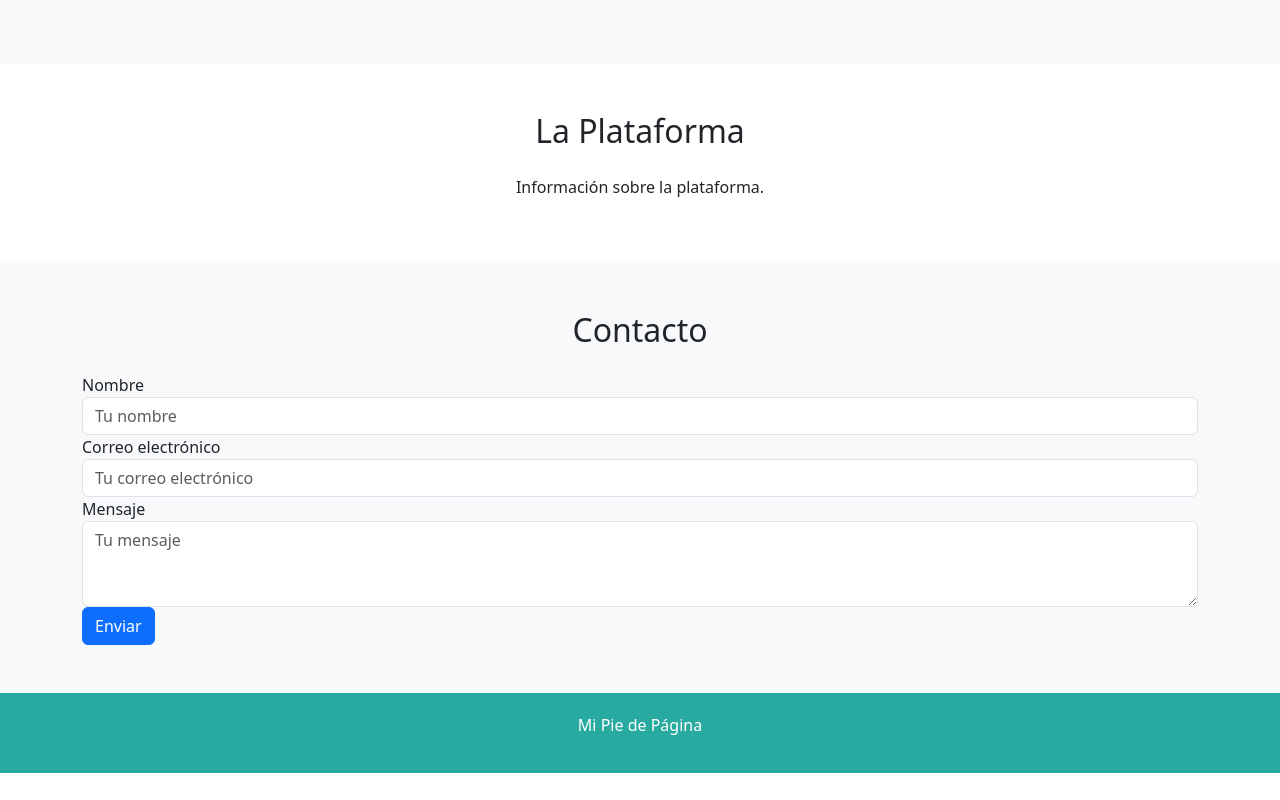
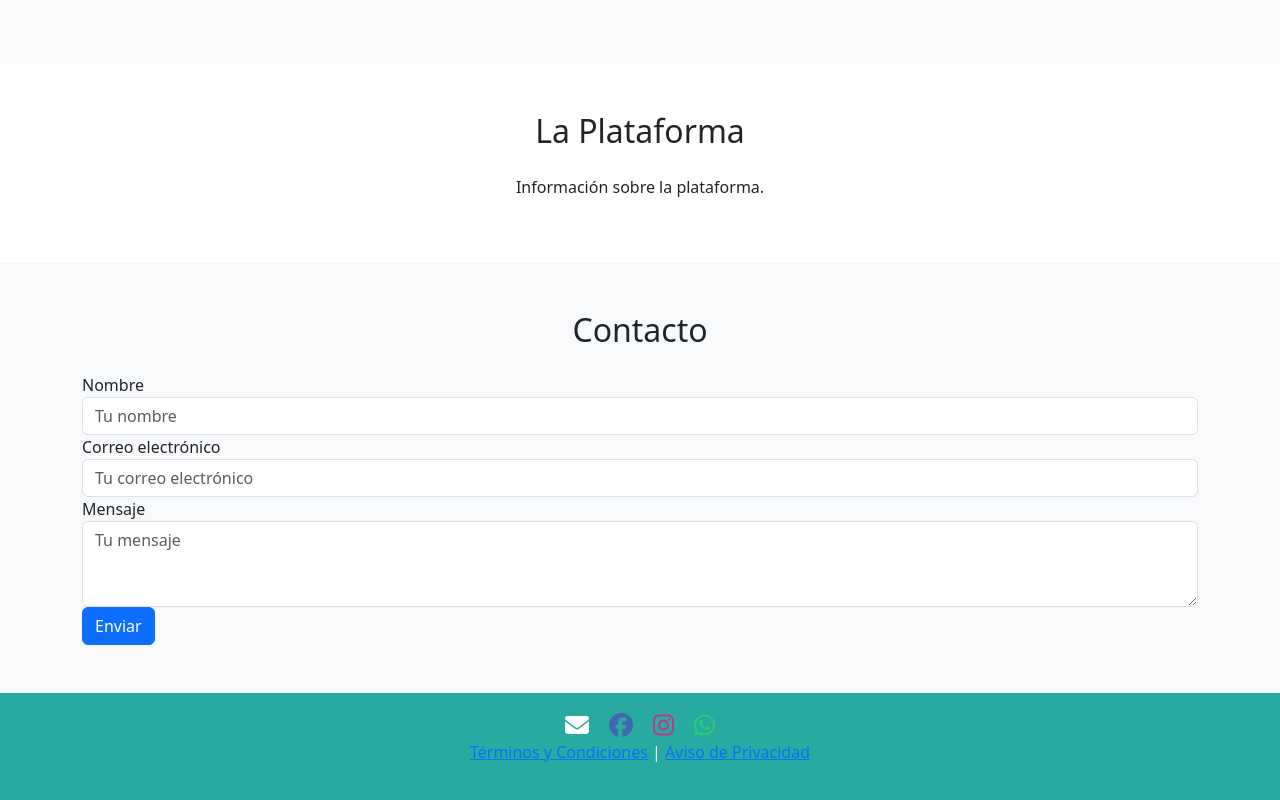
Before and after one commit to brixxdd/TemplateDinamico, a Nuxt app: page / in a window 1280 px wide. Shown: the part 934-1734 px from the top of the page. Before the commit the page ends 1707 px from the top, so only its background shows below. Built offline with nearby package versions, Linux system fonts and the light colour scheme.

Commit message:
terminos y condicioness

```diff
--- a/components/Footer.vue
+++ b/components/Footer.vue
@@ -1,27 +1,53 @@
 <template>
   <footer class="footer" :style="footerStyle">
-    <p>Mi Pie de Página</p>
+    <a href="mailto:example@example.com" target="_blank" rel="noopener noreferrer">
+      <i class="fa-solid fa-envelope social-icon" style="color: #ffffff;"></i>
+    </a>
+    <a href="https://facebook.com/tuperfil" target="_blank" rel="noopener noreferrer">
+      <i class="fa-brands fa-facebook social-icon" style="color: #4267b2;"></i>
+    </a>
+    <a href="https://instagram.com/tuperfil" target="_blank" rel="noopener noreferrer">
+      <i class="fa-brands fa-instagram social-icon" style="color: #c13584;"></i>
+    </a>
+    <a href="https://wa.me/9622242393" target="_blank" rel="noopener noreferrer">
+      <i class="fa-brands fa-whatsapp social-icon" style="color: #25d366;"></i>
+    </a>
+    <p>
+      <a href="#" data-bs-toggle="modal" data-bs-target="#termsModal">Términos y Condiciones</a> |
+      <a href="#" data-bs-toggle="modal" data-bs-target="#privacyModal">Aviso de Privacidad</a>
+    </p>
+
+    <!-- Incluye los modales aquí -->
+    <ModalTerms />
+    <ModalPrivacy />
   </footer>
 </template>
 
 <script>
 import colors from '~/assets/styles/colors.json';
+import ModalTerms from '~/components/ModalTerms.vue';
+import ModalPrivacy from '~/components/ModalPrivacy.vue';
 
 export default {
+  components: {
+    ModalTerms,
+    ModalPrivacy
+  },
   computed: {
     footerStyle() {
       return {
         backgroundColor: colors.footer.backgroundColor,
-        color: colors.footer.textColor
+        color: colors.footer.textColor,
       };
-    }
-  }
+    },
+  },
 };
 </script>
 
 <style scoped>
 /* Estilos globales para el footer */
-html, body {
+html,
+body {
   height: 100%;
   margin: 0;
 }
@@ -39,6 +65,17 @@ body {
   margin-top: auto; /* Empuja el footer al final del contenedor */
 }
 
+.social-icon {
+  margin: 0 10px; /* Separa los íconos con un margen horizontal */
+  font-size: 1.5em; /* Ajusta el tamaño de los íconos si es necesario */
+  color: inherit; /* Mantiene el color actual del texto */
+  transition: color 0.3s; /* Añade una transición suave al color */
+}
+
+.social-icon:hover {
+  color: #007bff; /* Cambia el color al pasar el cursor, ajusta según tu preferencia */
+}
+
 /* Asegura que el footer tenga un buen espaciado en pantallas más pequeñas */
 @media (max-width: 576px) {
   .footer {
--- a/nuxt.config.ts
+++ b/nuxt.config.ts
@@ -7,14 +7,25 @@ export default defineNuxtConfig({
   ],
   app: {
     head: {
+      link: [
+        // Añade FontAwesome usando la etiqueta <link>
+        {
+          rel: 'stylesheet',
+          href: 'https://cdnjs.cloudflare.com/ajax/libs/font-awesome/6.5.1/css/all.min.css',
+        },
+      ],
       script: [
-        { src: 'https://cdn.jsdelivr.net/npm/bootstrap@5.3.0/dist/js/bootstrap.bundle.min.js', type: 'text/javascript', defer: true }
-      ]
-    }
+        {
+          src: 'https://cdn.jsdelivr.net/npm/bootstrap@5.3.0/dist/js/bootstrap.bundle.min.js',
+          type: 'text/javascript',
+          defer: true,
+        },
+      ],
+    },
   },
   build: {
     transpile: [
       // Añadir aquí cualquier otra librería que quieras transpilar
-    ]
-  }
-})
+    ],
+  },
+});
```
